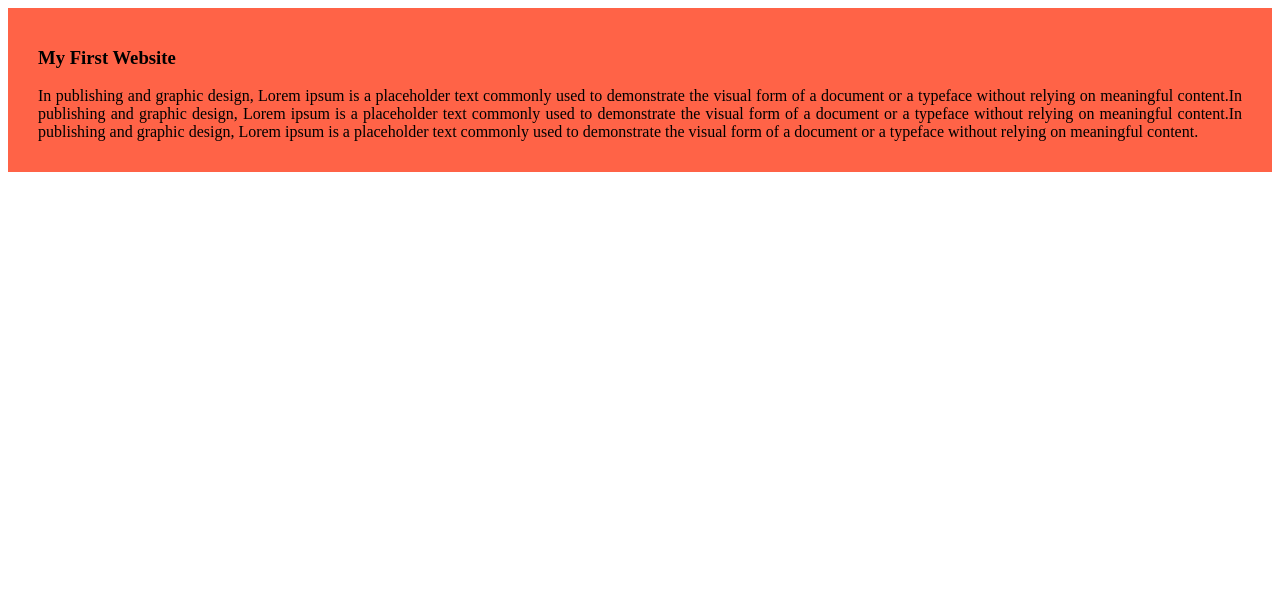
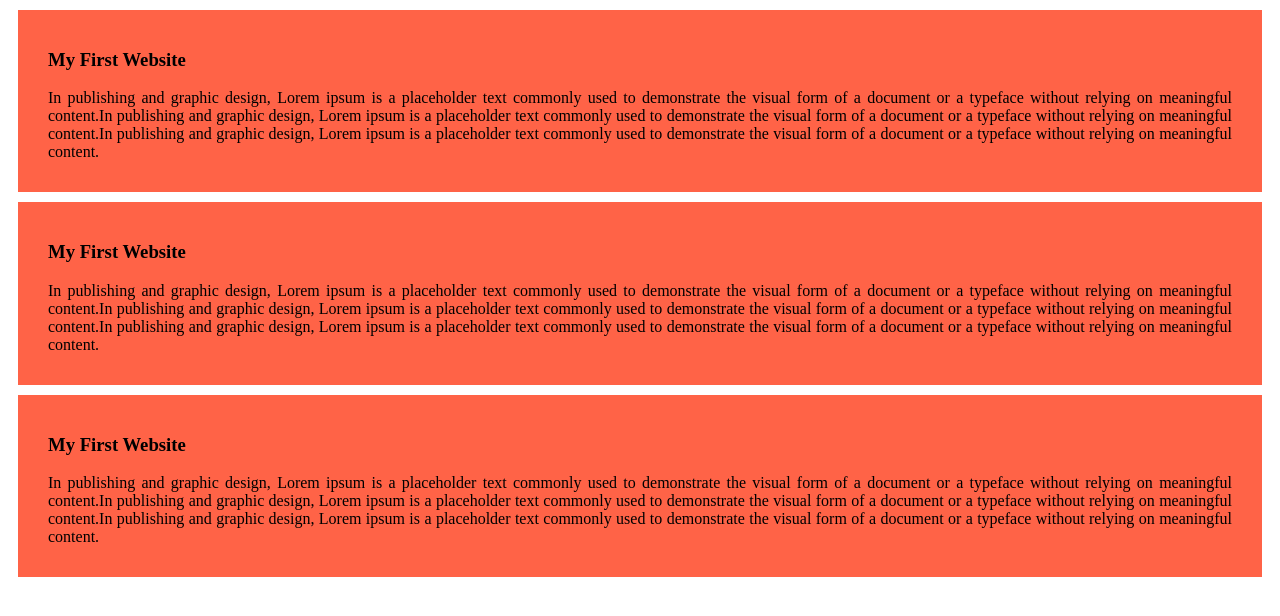
Before and after one commit to fahaddaf/my-simple-website, a plain HTML site: page index.html in a window 1280 px wide. Drawn offline with Linux system fonts and the light colour scheme.

Commit message:
add the 2nd blog

```diff
--- a/index.html
+++ b/index.html
@@ -11,5 +11,13 @@
         <h3>My First Website</h3>
         <p>In publishing and graphic design, Lorem ipsum is a placeholder text commonly used to demonstrate the visual form of a document or a typeface without relying on meaningful content.In publishing and graphic design, Lorem ipsum is a placeholder text commonly used to demonstrate the visual form of a document or a typeface without relying on meaningful content.In publishing and graphic design, Lorem ipsum is a placeholder text commonly used to demonstrate the visual form of a document or a typeface without relying on meaningful content.</p>
     </div>
+    <div>
+        <h3>My First Website</h3>
+        <p>In publishing and graphic design, Lorem ipsum is a placeholder text commonly used to demonstrate the visual form of a document or a typeface without relying on meaningful content.In publishing and graphic design, Lorem ipsum is a placeholder text commonly used to demonstrate the visual form of a document or a typeface without relying on meaningful content.In publishing and graphic design, Lorem ipsum is a placeholder text commonly used to demonstrate the visual form of a document or a typeface without relying on meaningful content.</p>
+    </div>
+    <div>
+        <h3>My First Website</h3>
+        <p>In publishing and graphic design, Lorem ipsum is a placeholder text commonly used to demonstrate the visual form of a document or a typeface without relying on meaningful content.In publishing and graphic design, Lorem ipsum is a placeholder text commonly used to demonstrate the visual form of a document or a typeface without relying on meaningful content.In publishing and graphic design, Lorem ipsum is a placeholder text commonly used to demonstrate the visual form of a document or a typeface without relying on meaningful content.</p>
+    </div>
 </body>
 </html>
--- a/styles/blog.css
+++ b/styles/blog.css
@@ -5,4 +5,5 @@ div{
     padding-right: 30px;
     padding-top: 20px;
     padding-bottom: 15px;
+    margin: 10px;
 }
```
